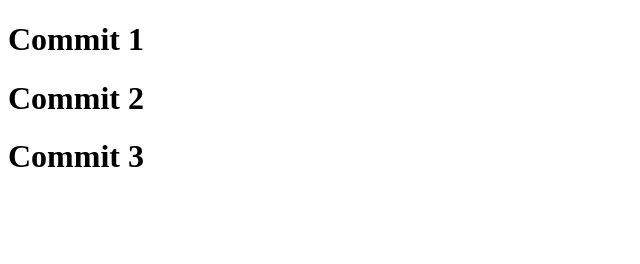
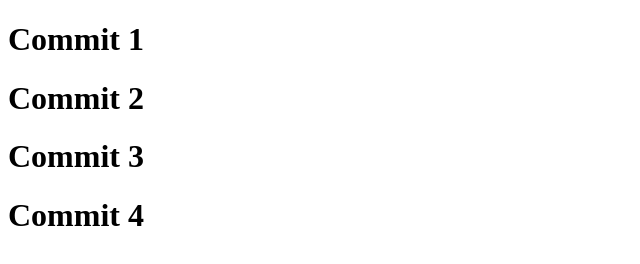
Before and after one commit to garciaandresc/Pactica2, a plain HTML site: page index.html in a window 1280 px wide. Shown: the whole page, without its empty margins (0-640 px from the left). Drawn offline with Linux system fonts and the light colour scheme.

Commit message:
Se agregó commit #4

```diff
--- a/index.html
+++ b/index.html
@@ -10,5 +10,6 @@
     <h1>Commit 1</h1>
     <h1>Commit 2</h1>
     <h1>Commit 3</h1>
+    <h1>Commit 4</h1>
 </body>
 </html>
```
